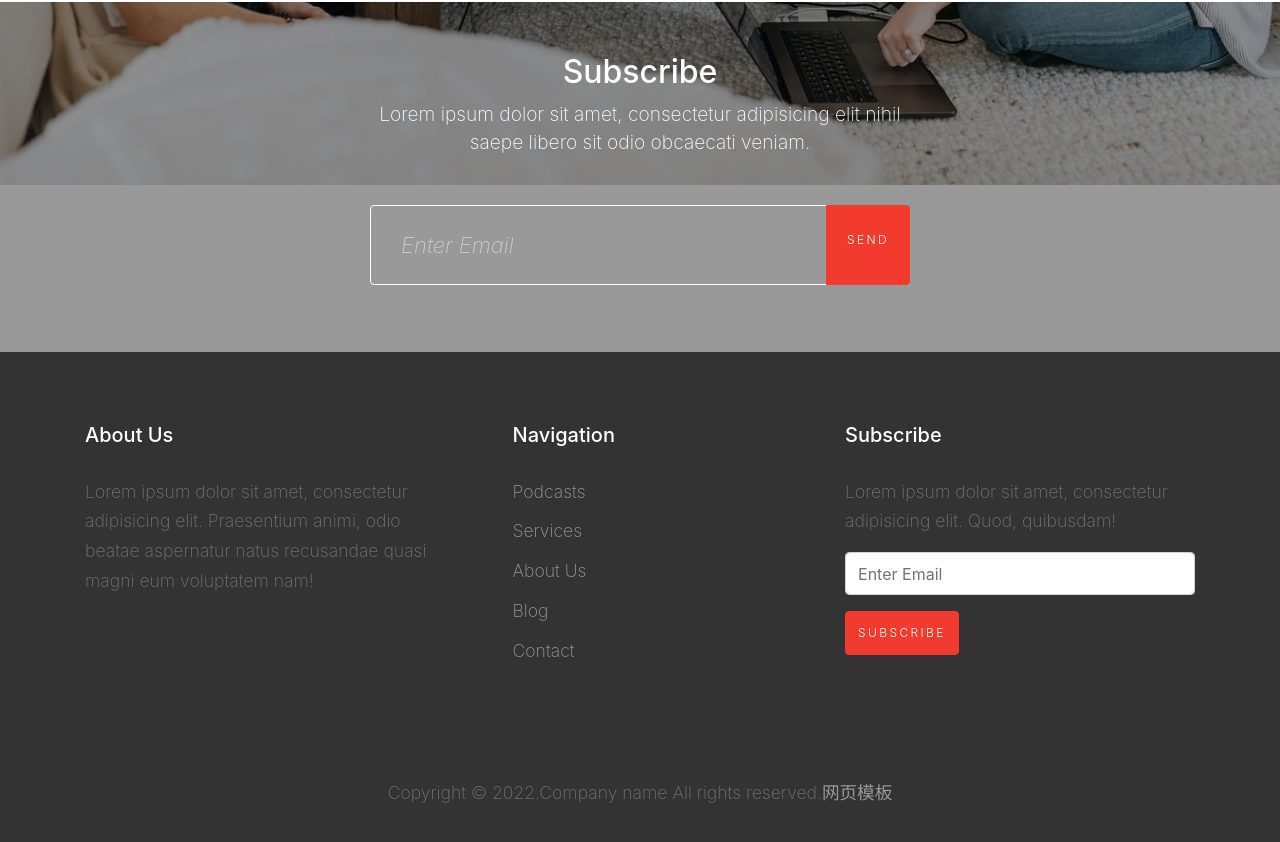
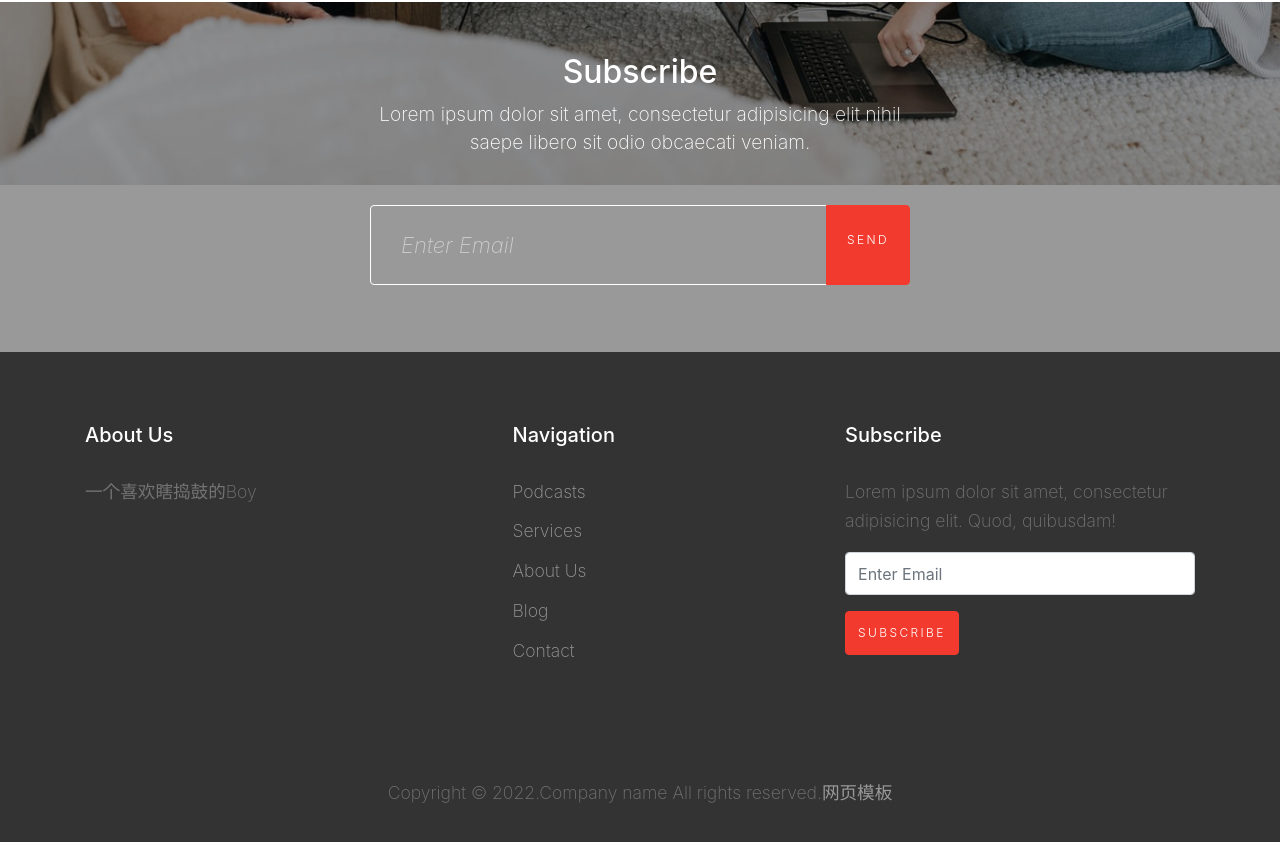
Before and after one commit to Mario-CN/Mario-CN.github.io, a plain HTML site: page contact.html in a window 1280 px wide. Shown: the part 1288-2130 px from the top of the page. Drawn offline with Linux system fonts and the light colour scheme; files whose address does not match are found by name.

Commit message:
Update contact.html

```diff
--- a/contact.html
+++ b/contact.html
@@ -181,7 +181,7 @@
         <div class="row">
           <div class="col-lg-4">
             <h3>About Us</h3>
-            <p>Lorem ipsum dolor sit amet, consectetur adipisicing elit. Praesentium animi, odio beatae aspernatur natus recusandae quasi magni eum voluptatem nam!</p>
+            <p>一个喜欢瞎捣鼓的Boy</p>
           </div>
           <div class="col-lg-3 mx-auto">
             <h3>Navigation</h3>
```
